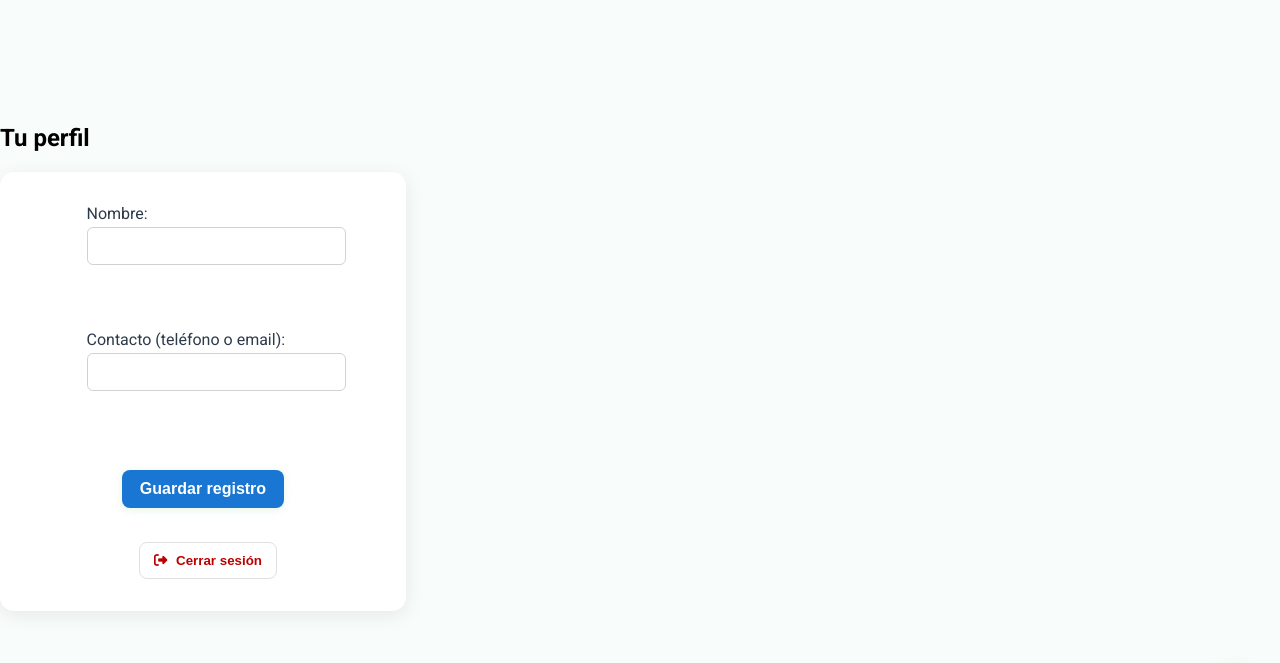
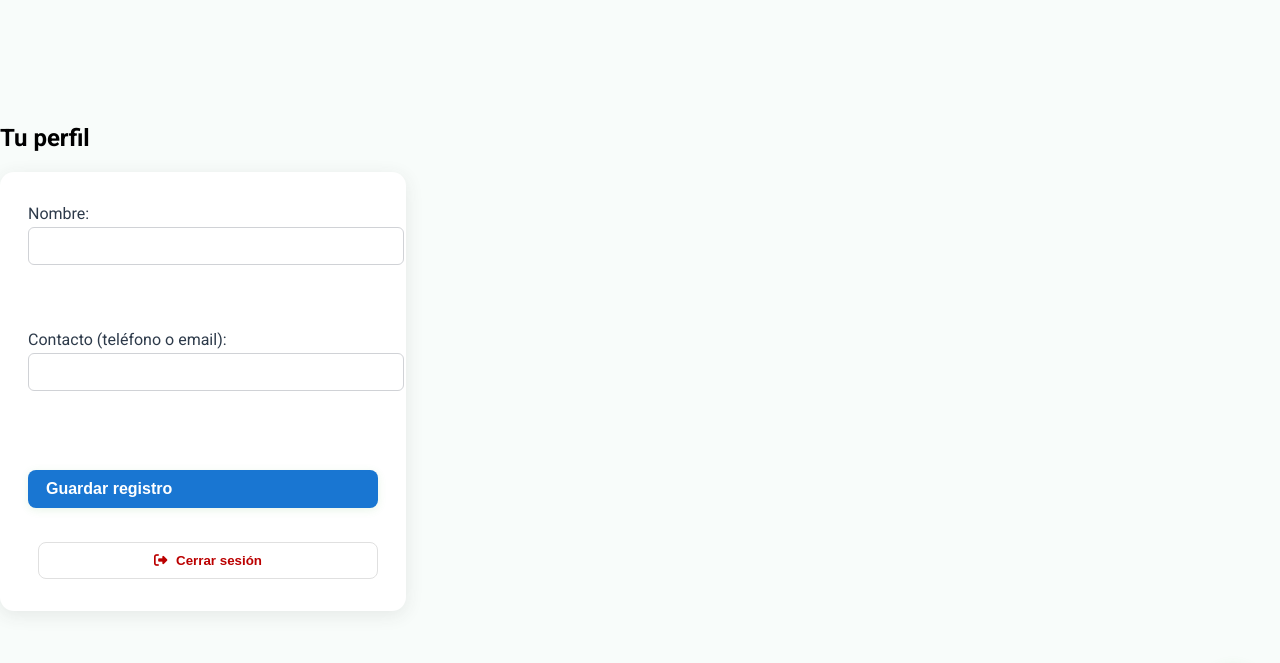
Before and after one commit to rimedhn/deliveryadvancedrepartidor, a plain HTML site: page index.html in a window 1280 px wide. Shown: the top 663 px of the page. Drawn offline with nearby package versions, Linux system fonts and the light colour scheme.

Commit message:
Update style.css

```diff
--- a/style.css
+++ b/style.css
@@ -333,13 +333,6 @@ footer {
 .btn-logout i { margin-right: 5px; }
 .btn-logout:hover { background: #fbeaea; }
 
-#driver-profile-form {
-  display: flex;
-  flex-direction: row;
-  gap: 12px;
-  align-items: center;
-  flex-wrap: wrap;
-}
 
 #driver-profile-form label {
   flex-basis: 100%;
```
